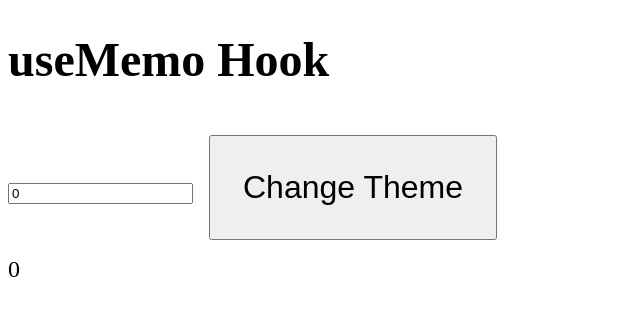
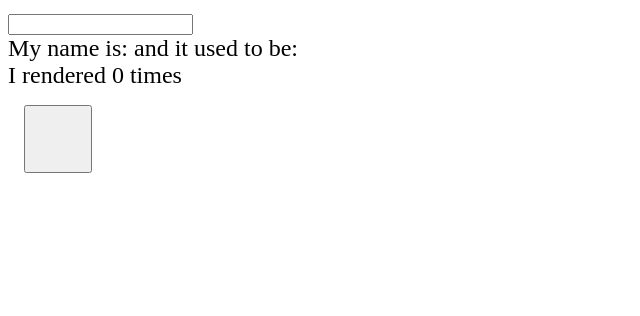
Before and after one commit to MotiLM2003/react-hooks-practice, a React (Create React App) app: page / in a window 1280 px wide. Shown: the top 316 px of the page, without its empty margins (0-640 px from the left). Built offline with nearby package versions, Linux system fonts and the light colour scheme.

Commit message:
:sparkling_heart:  completed section - useRef hooks (great stuff)

```diff
--- a/src/components/App.js
+++ b/src/components/App.js
@@ -2,13 +2,15 @@ import React from 'react';
 import UseState from './UseState';
 import UseEffectHook from './UseEffectHook';
 import UseMemoHook from './UseMemoHook';
+import UseRefHook from './UseRefHook';
 
 const App = () => {
   return (
     <div className='container'>
+      <UseRefHook />
       {/* <UseState /> */}
       {/* <UseEffectHook /> */}
-      <UseMemoHook />
+      {/*<UseMemoHook />*/}
     </div>
   );
 };
--- /dev/null
+++ b/src/components/UseRefHook.js
@@ -0,0 +1,32 @@
+import React, { useState, useRef, useEffect } from 'react';
+
+const UseRefHook = () => {
+  const [name, setName] = useState('');
+  const renderCount = useRef(0);
+  const inputRef = useRef();
+  const previousName = useRef(name);
+  useEffect(() => {
+    renderCount.current++;
+  });
+
+  useEffect(() => {
+    previousName.current = name;
+  }, [name]);
+  return (
+    <div>
+      <input
+        type='text'
+        value={name}
+        ref={inputRef}
+        onChange={(e) => setName(e.target.value)}
+      />
+      <div>
+        My name is: {name} and it used to be: {previousName.current}
+      </div>
+      <div>I rendered {renderCount.current} times</div>
+      <button onClick={() => inputRef.current.focus()}></button>
+    </div>
+  );
+};
+
+export default UseRefHook;
```
